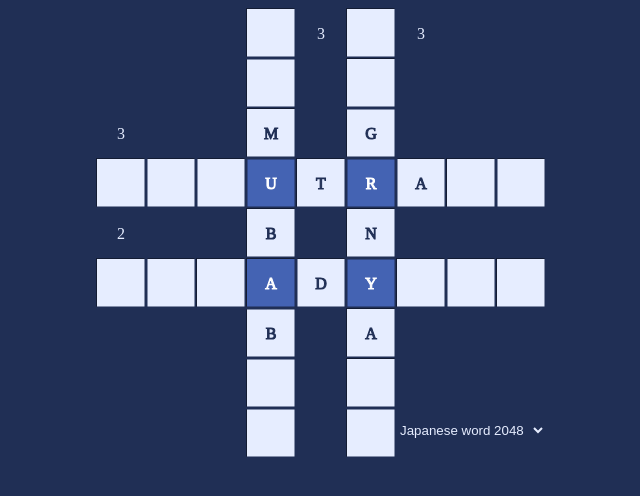
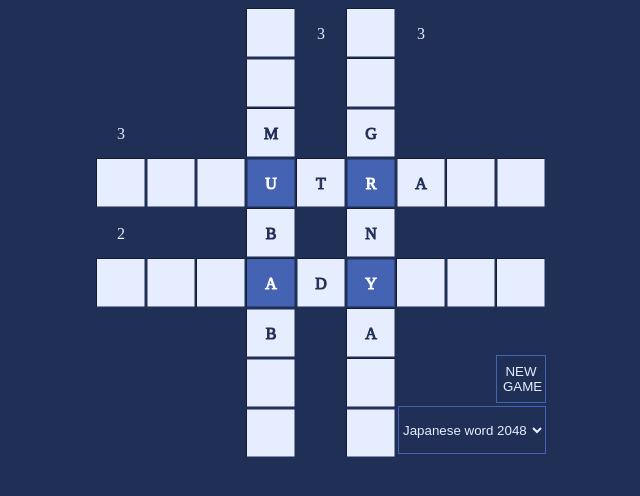
Before and after one commit to kurehajime/hash4word, a React (Vite) app: page / in a window 1280 px wide. Shown: the top 496 px of the page, without its empty margins (319-959 px from the left). Built offline with nearby package versions, Linux system fonts and the light colour scheme.

Commit message:
new game

```diff
--- a/src/compornents/DictionaryElement.css
+++ b/src/compornents/DictionaryElement.css
@@ -1,15 +1,39 @@
 .dictionary {
     position: relative;
     bottom: 56px;
-    left: 300px;
+    left: 302px;
     z-index: 100;
     justify-content: flex-end;
 }
 
 .mode {
-    width: 150px;
+    width: 148px;
     height: 48px;
     background-color: #202f55;
-    border-style: none;
+    border-style: solid;
+    border-color: #4463b3;
+    border-width: 1px;
     color: #e6edff;
 }
+
+.reload {
+    position: relative;
+    bottom: 155px;
+    left: 300px;
+    z-index: 100;
+    color: #e6edff;
+    width: 150px;
+    justify-content: flex-end;
+    text-align: right;
+}
+
+.reload_button {
+    width: 50px;
+    height: 48px;
+    background-color: #202f55;
+    border-style: solid;
+    border-color: #4463b3;
+    border-width: 1px;
+    color: #e6edff;
+    text-align: center;
+}
--- a/src/compornents/DictionaryElement.tsx
+++ b/src/compornents/DictionaryElement.tsx
@@ -3,6 +3,7 @@ import "./DictionaryElement.css";
 type Props = {
     mode: number
     changeMode: (mode: number) => void
+    reload: () => void
 }
 export default function DictionaryElement(props: Props) {
     const onChange = (e: React.ChangeEvent<HTMLSelectElement>) => {
@@ -11,6 +12,7 @@ export default function DictionaryElement(props: Props) {
 
 
     return (
+        <div>
             <div className="dictionary">
                 <select name="select" onChange={onChange} className="mode">
                     <option value="1">Japanese word 2048</option>
@@ -19,5 +21,8 @@ export default function DictionaryElement(props: Props) {
                     <option value="4">Pokemon English</option>
                 </select>
             </div>
+            <div className="reload"><button className="reload_button" onClick={() => { props.reload() }}>NEW<br />GAME</button></div>
+        </div>
+
     )
 }
--- a/src/compornents/GameElement.tsx
+++ b/src/compornents/GameElement.tsx
@@ -68,6 +68,7 @@ export default function GameElement(props: Props) {
             <DictionaryElement
                 mode={mode}
                 changeMode={(mode: number) => setMode(mode)}
+                reload={() => reload()}
             />
         </div>
     )
```
Lines whose indentation alone changed are shown as unchanged.
